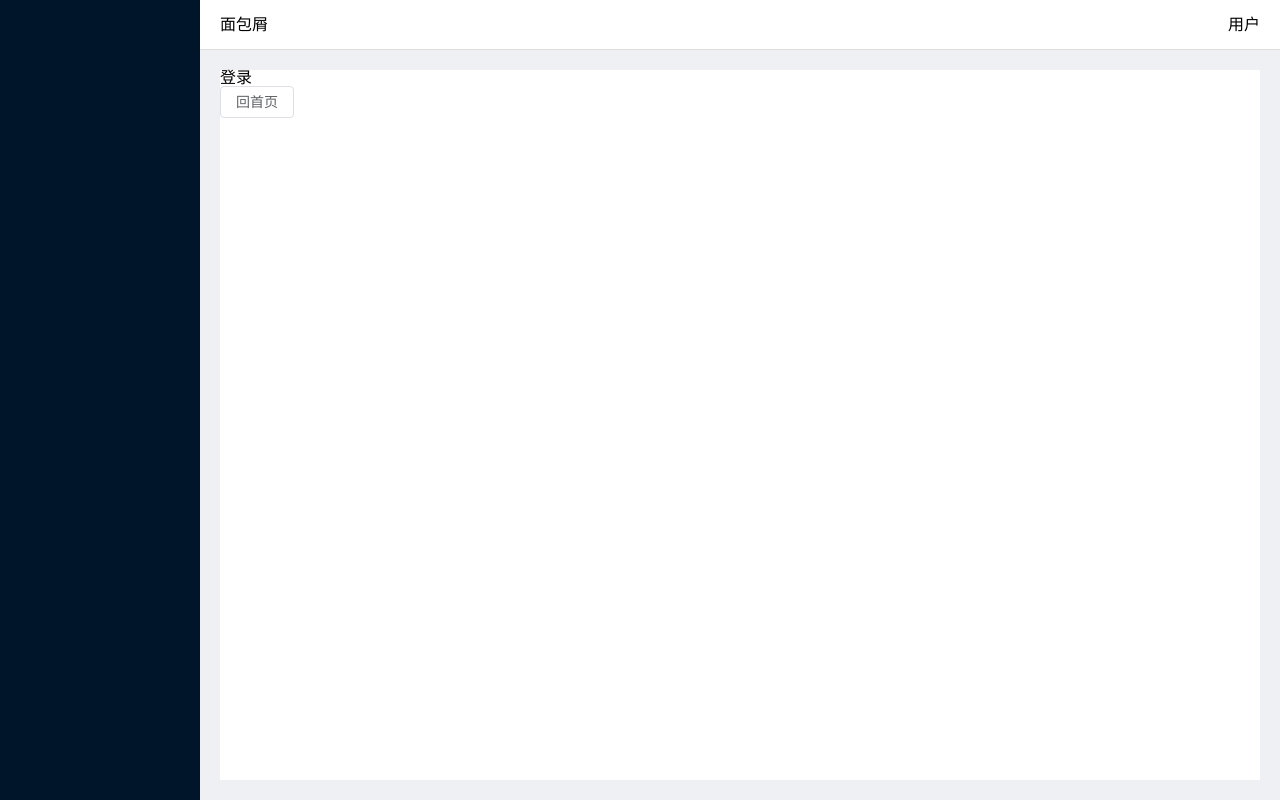
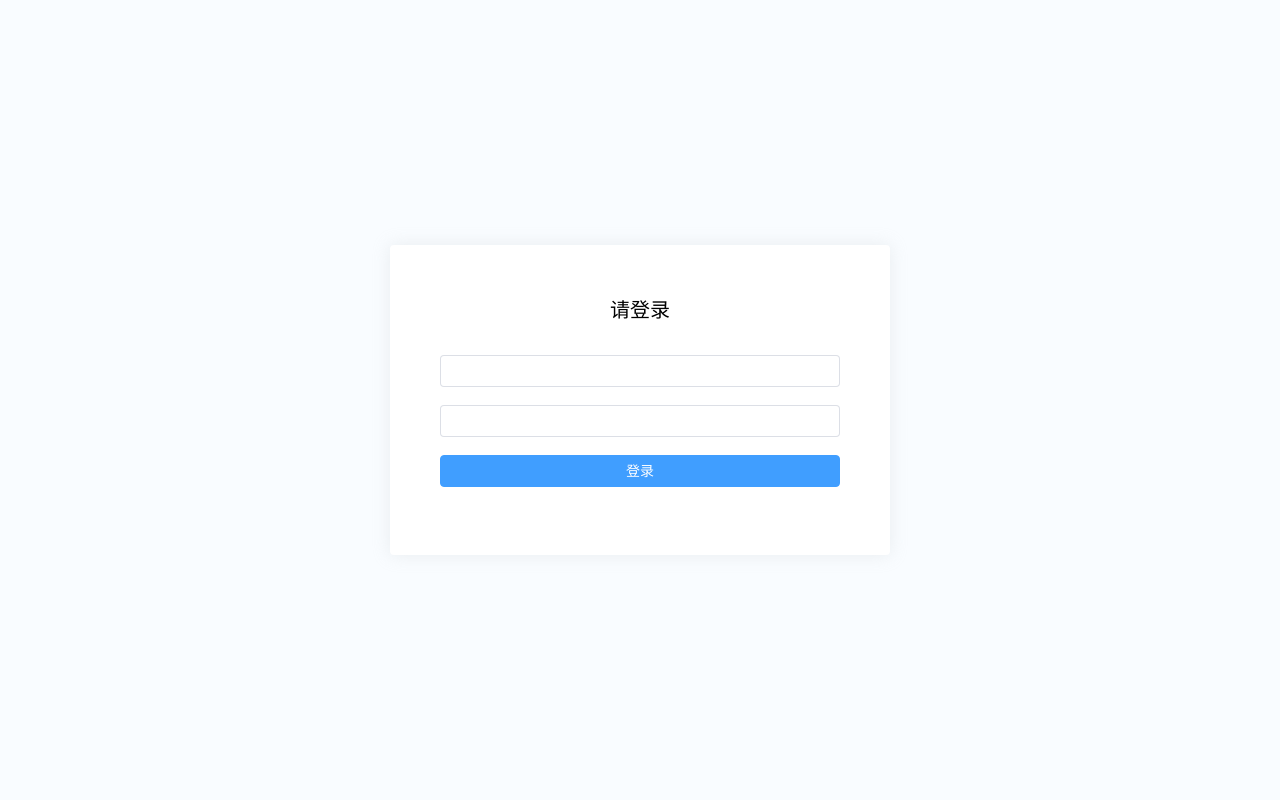
Before and after one commit to jskhds/manager, a Vue app: page /#/login in a window 1280 px wide. Built offline with nearby package versions, Linux system fonts and the light colour scheme.

Commit message:
feat:登录布局

```diff
--- a/src/components/Login.vue
+++ /dev/null
@@ -1,37 +0,0 @@
-<template>
-    <h1>登录</h1>
-    <el-button @click="goHome">回首页</el-button>
-</template>
-
-<script>
-import Welcome from './Welcome.vue'
-
-export default {
-    name: "login",
-    components: Welcome,
-    mounted(){
-        /*this.$request({
-            methods:'get',
-            url: '/login',
-            data: {
-                name: 'dmoon',
-            }
-        }).then((res)=>{
-            console.log(res);
-        })*/
-        // this.$request.get('/login', {name: 'dmoon'}, {mock:true, loading:true}).then((res)=>{
-        //     console.log(res);
-        // })
-    },
-    methods: {
-        goHome() {
-            this.$router.push("./welcome");
-        }
-    },
-    components: { Welcome }
-}
-
-</script>
-
-<style>
-</style>
--- a/src/router/index.js
+++ b/src/router/index.js
@@ -1,8 +1,7 @@
 import { createRouter, createWebHashHistory } from "vue-router"
 import Home from "../../src/components/Home.vue"
-import Welcome from "../../src/components/Welcome.vue"
-import Login from "../../src/components/Login.vue"
 const routes = [
+    // 1.根组件
     {
         name:'home',
         path:'/',
@@ -19,17 +18,19 @@ const routes = [
                 meta:{
                     title:'欢迎页'
                 },
-                component:Welcome,
+                component:()=>import('./../views/Welcome.vue'),
             },
-            {
-                name:'login',
-                path:'/login',
-                meta:{
-                    title:'登录页'
-                },
-                component:Login,
-            }
+
         ]
+    },
+    // 2.入口的登录页（另外写）
+    {
+        name:'login',
+        path:'/login',
+        meta:{
+            title:'登录'
+        },
+        component:()=>import('./../views/Login.vue')
     }
 ]
 const router = createRouter({
--- /dev/null
+++ b/src/views/Login.vue
@@ -0,0 +1,76 @@
+<template>
+<div class="login-wrapper">
+     <div class="modal">
+         <el-form>
+             <div class="title">请登录</div>
+             <!-- 3 个 item，账号密码登录按钮 -->
+             <el-form-item >
+                 <el-input type="text"  prefix-icon="el-icon-user"/>
+             </el-form-item>
+              <el-form-item>
+                 <el-input type="password"  prefix-icon="el-icon-view"/>
+             </el-form-item>
+            <el-form-item >
+                 <el-button type="primary" class="btn-login">登录</el-button>
+             </el-form-item>
+         </el-form>
+     </div>
+</div>
+</template>
+
+<script>
+import Welcome from './Welcome.vue'
+export default {
+    name: "login",
+    components: Welcome,
+    mounted(){
+        /*this.$request({
+            methods:'get',
+            url: '/login',
+            data: {
+                name: 'dmoon',
+            }
+        }).then((res)=>{
+            console.log(res);
+        })*/
+        // this.$request.get('/login', {name: 'dmoon'}, {mock:true, loading:true}).then((res)=>{
+        //     console.log(res);
+        // })
+    },
+    methods: {
+        goHome() {
+            this.$router.push("./welcome");
+        }
+    },
+    components: { Welcome }
+}
+
+</script>
+
+<style lang="scss">
+.login-wrapper{
+    display: flex;
+    justify-content: center;
+    align-items: center;
+    background-color:#f9fcff;
+    width: 100vw;
+    height: 100vh;
+    .modal{
+        width: 500px;
+        padding: 50px;
+        background-color: #fff;
+        border-radius: 4px;
+        box-shadow: 0px 0px 17px 0px #c7c9cb4d;
+        .title{
+            font-size: 20px;
+            line-height: 1.5;
+            text-align: center;
+            margin-bottom: 30px;
+        }
+        .btn-login{
+            width: 100%;
+        }
+    }
+
+}
+</style>
```
Also changed, not shown: src/views/Welcome.vue (renamed from src/components/Welcome.vue).
